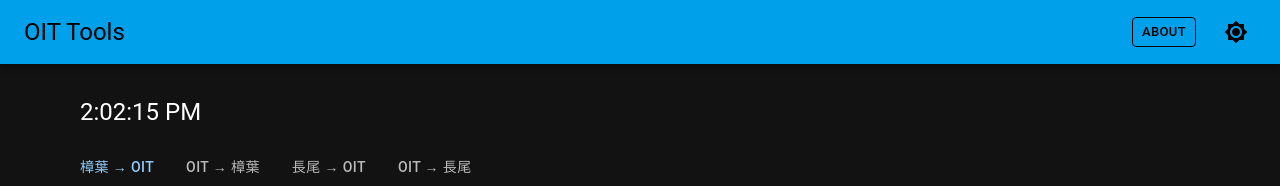
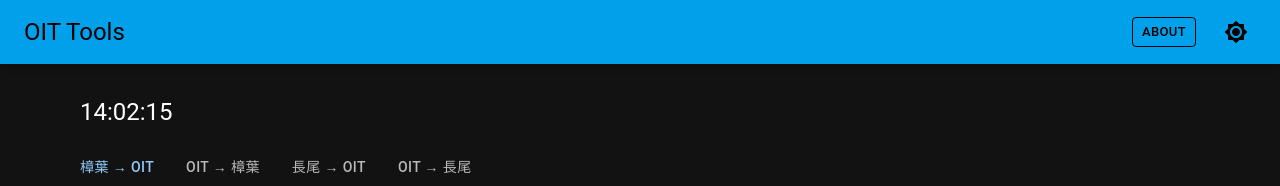
Before and after one commit to yashikota/bus-frontend, a React (Vite) app: page / in a window 1280 px wide. Shown: the top 186 px of the page. Built offline with nearby package versions, Linux system fonts and the light colour scheme.

Commit message:
add clock component

```diff
--- /dev/null
+++ b/src/components/clock.tsx
@@ -0,0 +1,19 @@
+import React from "react";
+
+export default function Clock() {
+    const [time, setTime] = React.useState(new Date());
+
+    // 現在時刻を1秒ごとに更新
+    React.useEffect(() => {
+        const intervalId = setInterval(() => {
+            setTime(new Date());
+        }, 1000);
+        return () => clearInterval(intervalId);
+    }, []);
+
+    return (
+        <>
+            {time.toLocaleTimeString("ja-JP")}
+        </>
+    );
+}
--- a/src/components/tabs.tsx
+++ b/src/components/tabs.tsx
@@ -4,6 +4,7 @@ import Tab from '@mui/material/Tab';
 import Typography from '@mui/material/Typography';
 import Box from '@mui/material/Box';
 import { Container } from '@mui/material';
+import Clock from './clock';
 
 interface TabPanelProps {
     children?: React.ReactNode;
@@ -40,15 +41,6 @@ function a11yProps(index: number) {
 
 export default function BusTimetable() {
     const [value, setValue] = React.useState(0);
-    const [time, setTime] = React.useState(new Date());
-
-    // 現在時刻を1秒ごとに更新
-    React.useEffect(() => {
-        const intervalId = setInterval(() => {
-            setTime(new Date());
-        }, 1000);
-        return () => clearInterval(intervalId);
-    }, []);
 
     const handleChange = (_event: React.SyntheticEvent, newValue: number) => {
         setValue(newValue);
@@ -58,7 +50,7 @@ export default function BusTimetable() {
         <Container>
             <Box component="section" sx={{ mt: 2, p: 2 }}>
                 <Typography variant="h5" component="h1" align="left">
-                    {time.toLocaleTimeString()}
+                    <Clock />
                 </Typography>
             </Box>
             <Box sx={{ width: '100%' }}>
```
